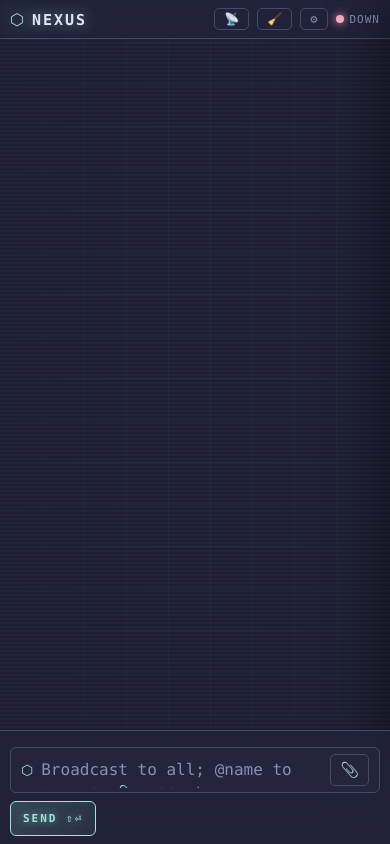
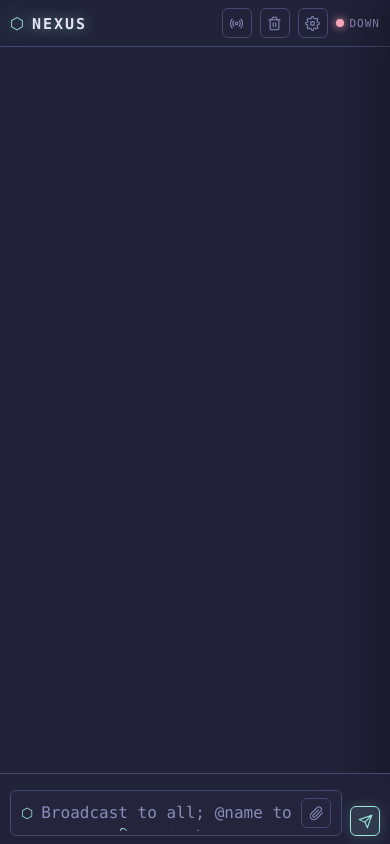
Before and after one commit to JMOKSZ/agent-nexus, a website: page web/index.html in a window 390 px wide. Drawn offline with Linux system fonts and the light colour scheme; no server answers.

Commit message:
fix: remove bg stripes, unify icon buttons, show real backend model
- drop #bg-grid/#bg-scan stripes from all three themes
- one .ibtn system: minimal stroke SVG icons (feed/clear/settings/close/
  attach/send/manage/add), consistent 30px square, send = primary accent
- cmd-input font 13px → 12px (mobile keeps 16px for iOS zoom guard)
- terminal stop button uses SVG square instead of emoji
- terminal.mjs: inject current cc-switch provider's ANTHROPIC_*MODEL env
  into the claude PTY so the TUI shows the real backend model (k3)
  instead of the proxy-mode default label

```diff
--- a/web/app.js
+++ b/web/app.js
@@ -35,7 +35,7 @@ function buildDeck(agents) {
         <span class="a-desc">${a.desc}</span>
         <span class="a-meta">
           <span class="a-latency" id="lat-${id}"></span>
-          <button class="a-stop" id="stop-${id}" data-agent="${id}" title="Stop current task and clear the queue">⏹</button>
+          <button class="a-stop" id="stop-${id}" data-agent="${id}" title="Stop current task and clear the queue"><svg viewBox="0 0 24 24"><rect x="6" y="6" width="12" height="12" rx="2"/></svg></button>
           ${a.stateless ? '' : `<button class="a-reset" data-agent="${id}" title="Reset this agent's session context and clear the window">RESET</button>`}
         </span>
       </div>
--- a/web/index.html
+++ b/web/index.html
@@ -14,8 +14,6 @@
 <meta name="apple-mobile-web-app-title" content="NEXUS">
 </head>
 <body>
-<div id="bg-grid"></div>
-<div id="bg-scan"></div>
 
 <header id="topbar">
   <div class="brand">
@@ -25,9 +23,9 @@
   </div>
   <div class="top-status">
     <div class="led-group" id="top-leds"></div>
-    <button id="feed-btn" title="Toggle UPLINK / MEMORY sidebar">📡</button>
-    <button id="clear-btn" title="Clear all window displays (shared memory & event log are kept)">🧹</button>
-    <button id="settings-btn" title="Settings">⚙</button>
+    <button class="ibtn" id="feed-btn" title="Toggle UPLINK / MEMORY sidebar"><svg viewBox="0 0 24 24"><circle cx="12" cy="12" r="2"/><path d="M7.8 7.8a5.9 5.9 0 0 0 0 8.4"/><path d="M16.2 7.8a5.9 5.9 0 0 1 0 8.4"/><path d="M5 5a10.6 10.6 0 0 0 0 14"/><path d="M19 5a10.6 10.6 0 0 1 0 14"/></svg></button>
+    <button class="ibtn" id="clear-btn" title="Clear all window displays (shared memory & event log are kept)"><svg viewBox="0 0 24 24"><polyline points="3 6 5 6 21 6"/><path d="M19 6v14a2 2 0 0 1-2 2H7a2 2 0 0 1-2-2V6m3 0V4a2 2 0 0 1 2-2h4a2 2 0 0 1 2 2v2"/><line x1="10" y1="11" x2="10" y2="17"/><line x1="14" y1="11" x2="14" y2="17"/></svg></button>
+    <button class="ibtn" id="settings-btn" title="Settings"><svg viewBox="0 0 24 24"><circle cx="12" cy="12" r="3"/><path d="M19.4 15a1.65 1.65 0 0 0 .33 1.82l.06.06a2 2 0 1 1-2.83 2.83l-.06-.06a1.65 1.65 0 0 0-1.82-.33 1.65 1.65 0 0 0-1 1.51V21a2 2 0 1 1-4 0v-.09A1.65 1.65 0 0 0 9 19.4a1.65 1.65 0 0 0-1.82.33l-.06.06a2 2 0 1 1-2.83-2.83l.06-.06a1.65 1.65 0 0 0 .33-1.82 1.65 1.65 0 0 0-1.51-1H3a2 2 0 1 1 0-4h.09A1.65 1.65 0 0 0 4.6 9a1.65 1.65 0 0 0-.33-1.82l-.06-.06a2 2 0 1 1 2.83-2.83l.06.06a1.65 1.65 0 0 0 1.82.33H9a1.65 1.65 0 0 0 1-1.51V3a2 2 0 1 1 4 0v.09a1.65 1.65 0 0 0 1 1.51 1.65 1.65 0 0 0 1.82-.33l.06-.06a2 2 0 1 1 2.83 2.83l-.06.06a1.65 1.65 0 0 0-.33 1.82V9a1.65 1.65 0 0 0 1.51 1H21a2 2 0 1 1 0 4h-.09a1.65 1.65 0 0 0-1.51 1z"/></svg></button>
     <div class="conn" id="conn"><span class="conn-dot"></span><span id="conn-text">LINK</span></div>
     <div class="clock" id="clock">--:--:--</div>
   </div>
@@ -35,7 +33,7 @@
 
 <div id="settings-overlay" hidden>
   <div id="settings-panel">
-    <div class="set-head"><span>⚙ SETTINGS</span><button id="set-close">✕</button></div>
+    <div class="set-head"><span>⚙ SETTINGS</span><button class="ibtn" id="set-close"><svg viewBox="0 0 24 24"><line x1="18" y1="6" x2="6" y2="18"/><line x1="6" y1="6" x2="18" y2="18"/></svg></button></div>
     <div class="set-body">
       <div class="set-section">
         <div class="set-title">AGENT MODELS & ARGS</div>
@@ -75,7 +73,7 @@
     <div id="mem-panel" hidden>
       <div class="mem-toolbar">
         <input id="mem-q" placeholder="Search memories (ranked by relevance)…" spellcheck="false">
-        <button id="mem-mgr-btn" title="Open memory manager (view/edit all memories)">MANAGE</button>
+        <button class="ibtn" id="mem-mgr-btn" title="Open memory manager (view/edit all memories)"><svg viewBox="0 0 24 24"><line x1="4" y1="21" x2="4" y2="14"/><line x1="4" y1="10" x2="4" y2="3"/><line x1="12" y1="21" x2="12" y2="12"/><line x1="12" y1="8" x2="12" y2="3"/><line x1="20" y1="21" x2="20" y2="16"/><line x1="20" y1="12" x2="20" y2="3"/><line x1="2" y1="14" x2="7" y2="14"/><line x1="10" y1="8" x2="14" y2="8"/><line x1="17" y1="16" x2="22" y2="16"/></svg></button>
       </div>
       <div id="mem-list"></div>
       <div class="mem-add">
@@ -86,7 +84,7 @@
           <option value="task">task</option>
         </select>
         <input id="mem-text" placeholder="Write a new memory…" spellcheck="false">
-        <button id="mem-add-btn" title="Add to shared memory">＋</button>
+        <button class="ibtn ok" id="mem-add-btn" title="Add to shared memory"><svg viewBox="0 0 24 24"><line x1="12" y1="5" x2="12" y2="19"/><line x1="5" y1="12" x2="19" y2="12"/></svg></button>
       </div>
     </div>
   </aside>
@@ -94,7 +92,7 @@
 
 <div id="memmgr-overlay" hidden>
   <div id="memmgr-panel">
-    <div class="set-head"><span>🧠 MEMORY MANAGER · All Shared Memories</span><button id="mm-close">✕</button></div>
+    <div class="set-head"><span>🧠 MEMORY MANAGER · All Shared Memories</span><button class="ibtn" id="mm-close"><svg viewBox="0 0 24 24"><line x1="18" y1="6" x2="6" y2="18"/><line x1="6" y1="6" x2="18" y2="18"/></svg></button></div>
     <div class="mm-filter">
       <button class="mm-chip active" data-f="all">All</button>
       <button class="mm-chip" data-f="active">Active</button>
@@ -114,10 +112,10 @@
       <div id="pending-atts"></div>
       <textarea id="cmd-input" rows="1" placeholder="Broadcast to all agents; @name to target one; 📎 or drop attachments; Shift+Enter to send…"></textarea>
     </div>
-    <button id="attach-btn" title="Upload attachment (file/image/audio/video)">📎</button>
+    <button class="ibtn" id="attach-btn" title="Upload attachment (file/image/audio/video)"><svg viewBox="0 0 24 24"><path d="M21.44 11.05l-9.19 9.19a6 6 0 0 1-8.49-8.49l9.19-9.19a4 4 0 0 1 5.66 5.66l-9.2 9.19a2 2 0 0 1-2.83-2.83l8.49-8.48"/></svg></button>
     <input type="file" id="file-input" multiple hidden>
   </div>
-  <button id="send-btn">SEND ⇧⏎</button>
+  <button class="ibtn primary" id="send-btn" title="Send (Shift+Enter)"><svg viewBox="0 0 24 24"><line x1="22" y1="2" x2="11" y2="13"/><polygon points="22 2 15 22 11 13 2 9 22 2"/></svg></button>
 </footer>
 
 <script src="vendor/xterm.js"></script>
--- a/web/styles.css
+++ b/web/styles.css
@@ -41,20 +41,24 @@ body {
   overflow: hidden;
 }
 
-/* ── background fx ── */
-#bg-grid {
-  position: fixed; inset: 0; pointer-events: none; z-index: 0;
-  background-image:
-    linear-gradient(color-mix(in srgb, var(--brand) 4%, transparent) 1px, transparent 1px),
-    linear-gradient(90deg, color-mix(in srgb, var(--brand) 4%, transparent) 1px, transparent 1px);
-  background-size: 42px 42px;
-  mask-image: radial-gradient(ellipse at 50% 40%, black 30%, transparent 90%);
+/* ── unified icon buttons ── */
+.ibtn {
+  display: inline-flex; align-items: center; justify-content: center;
+  width: 30px; height: 30px; padding: 0; flex: none;
+  background: none; border: 1px solid var(--line); border-radius: 6px;
+  color: var(--dim); cursor: pointer; transition: all .2s;
 }
-#bg-scan {
-  position: fixed; inset: 0; pointer-events: none; z-index: 1;
-  background: repeating-linear-gradient(0deg, transparent 0 2px, rgba(0,0,0,.14) 2px 4px);
-  mix-blend-mode: multiply;
+.ibtn svg { width: 15px; height: 15px; fill: none; stroke: currentColor; stroke-width: 1.7; stroke-linecap: round; stroke-linejoin: round; }
+.ibtn:hover { border-color: var(--brand); color: var(--brand); box-shadow: 0 0 10px color-mix(in srgb, var(--brand) 30%, transparent); }
+.ibtn:active { transform: scale(.92); }
+.ibtn.primary {
+  border-color: var(--brand); color: var(--brand);
+  background: color-mix(in srgb, var(--brand) 12%, transparent);
+  box-shadow: 0 0 12px color-mix(in srgb, var(--brand) 20%, transparent);
 }
+.ibtn.primary:hover { background: color-mix(in srgb, var(--brand) 24%, transparent); box-shadow: 0 0 18px color-mix(in srgb, var(--brand) 40%, transparent); }
+.ibtn.ok { border-color: var(--ok); color: var(--ok); background: color-mix(in srgb, var(--ok) 10%, transparent); }
+.ibtn.ok:hover { border-color: var(--ok); color: var(--ok); box-shadow: 0 0 10px color-mix(in srgb, var(--ok) 40%, transparent); }
 
 /* ── topbar ── */
 #topbar {
@@ -130,11 +134,14 @@ body[data-theme="light"] .chip { --cc-ink: color-mix(in srgb, var(--cc, var(--br
 .a-reset:hover { border-color: var(--danger); color: var(--danger); }
 .a-stop {
   display: none;
+  align-items: center; justify-content: center;
+  width: 24px; height: 22px; padding: 0;
   background: none; border: 1px solid var(--danger); color: var(--danger);
-  font-family: var(--mono); font-size: 10px; padding: 2px 7px; border-radius: 4px; cursor: pointer;
+  border-radius: 4px; cursor: pointer;
   animation: ledblink 1.2s ease-in-out infinite;
 }
-.a-stop.show { display: inline-block; }
+.a-stop svg { width: 10px; height: 10px; fill: currentColor; stroke: none; }
+.a-stop.show { display: inline-flex; }
 .a-stop:hover { background: color-mix(in srgb, var(--danger) 15%, transparent); box-shadow: 0 0 10px color-mix(in srgb, var(--danger) 40%, transparent); }
 .a-task {
   padding: 4px 12px; font-size: 10px; color: var(--user);
@@ -219,12 +226,6 @@ body[data-theme="light"] .chip { --cc-ink: color-mix(in srgb, var(--cc, var(--br
   color: var(--text); font-family: var(--mono); font-size: 11px; padding: 5px 8px; outline: none;
 }
 #mem-text:focus { border-color: var(--ok); }
-#mem-add-btn {
-  background: color-mix(in srgb, var(--ok) 12%, transparent); border: 1px solid var(--ok);
-  color: var(--ok); border-radius: 4px; padding: 4px 10px; cursor: pointer; font-family: var(--mono);
-  transition: all .2s;
-}
-#mem-add-btn:hover { box-shadow: 0 0 10px color-mix(in srgb, var(--ok) 40%, transparent); }
 .feed-count { color: var(--brand); }
 #feed { flex: 1; overflow-y: auto; padding: 8px; display: flex; flex-direction: column; gap: 6px; scrollbar-width: thin; scrollbar-color: var(--line) transparent; }
 .f-item { padding: 6px 9px; border-left: 2px solid var(--line); font-size: 11px; line-height: 1.5; color: var(--dim); animation: slidein .25s ease; background: color-mix(in srgb, var(--text) 3%, transparent); border-radius: 0 4px 4px 0; }
@@ -273,12 +274,6 @@ body[data-theme="light"] .chip { --cc-ink: color-mix(in srgb, var(--cc, var(--br
 .pend .p-x { cursor: pointer; color: var(--dim); border: none; background: none; font-family: var(--mono); font-size: 11px; padding: 0 2px; }
 .pend .p-x:hover { color: var(--danger); }
 .pend.uploading { opacity: .5; }
-#attach-btn {
-  background: none; border: 1px solid var(--line); border-radius: 5px;
-  font-size: 15px; padding: 6px 9px; cursor: pointer; filter: grayscale(.4);
-  transition: all .2s;
-}
-#attach-btn:hover { border-color: var(--brand); filter: none; box-shadow: 0 0 10px color-mix(in srgb, var(--brand) 30%, transparent); }
 
 /* message attachments */
 .att-row { display: flex; flex-wrap: wrap; gap: 6px; margin-top: 6px; }
@@ -294,20 +289,10 @@ body[data-theme="light"] .chip { --cc-ink: color-mix(in srgb, var(--cc, var(--br
 .prompt-sig { color: var(--brand); font-size: 14px; }
 #cmd-input {
   flex: 1; background: none; border: none; outline: none; resize: none;
-  color: var(--text); font-family: var(--mono); font-size: 13px; line-height: 1.5;
+  color: var(--text); font-family: var(--mono); font-size: 12px; line-height: 1.5;
   max-height: 120px; padding: 6px 0;
 }
 #cmd-input::placeholder { color: var(--dim); }
-#send-btn {
-  font-family: var(--mono); font-size: 12px; letter-spacing: 2px; font-weight: 700;
-  padding: 10px 20px; border-radius: 6px; cursor: pointer;
-  background: linear-gradient(135deg, color-mix(in srgb, var(--brand) 18%, transparent), color-mix(in srgb, var(--brand) 6%, transparent));
-  border: 1px solid var(--brand); color: var(--brand);
-  text-shadow: 0 0 8px color-mix(in srgb, var(--brand) 60%, transparent);
-  transition: all .2s;
-}
-#send-btn:hover { background: linear-gradient(135deg, color-mix(in srgb, var(--brand) 30%, transparent), color-mix(in srgb, var(--brand) 12%, transparent)); box-shadow: 0 0 18px color-mix(in srgb, var(--brand) 35%, transparent); }
-#send-btn:active { transform: scale(.97); }
 
 /* ── embedded xterm ── */
 .term-body.xterm-host { padding: 2px 4px; overflow: hidden; }
@@ -331,13 +316,8 @@ body[data-theme="light"] .chip { --cc-ink: color-mix(in srgb, var(--cc, var(--br
     transform: translateX(102%); transition: transform .25s ease;
   }
   #feed-panel.open { transform: translateX(0); }
-  #feed-btn {
-    display: block;
-    background: none; border: 1px solid var(--line); color: var(--dim);
-    font-family: var(--mono); font-size: 12px; padding: 3px 9px; border-radius: 5px; cursor: pointer;
-    transition: all .2s;
-  }
-  #feed-btn:hover, #feed-btn.on { border-color: var(--brand); color: var(--brand); box-shadow: 0 0 10px color-mix(in srgb, var(--brand) 30%, transparent); }
+  #feed-btn { display: inline-flex; }
+  #feed-btn.on { border-color: var(--brand); color: var(--brand); box-shadow: 0 0 10px color-mix(in srgb, var(--brand) 30%, transparent); }
   .term.focused { top: 52px; left: 8px; right: 8px; bottom: 8px; }
   #settings-panel, #memmgr-panel { width: 94vw; max-height: 90vh; }
 }
@@ -367,7 +347,6 @@ body[data-theme="light"] .chip { --cc-ink: color-mix(in srgb, var(--cc, var(--br
   .chip { flex-shrink: 0; }
   .input-wrap { flex: 1 1 calc(100% - 84px); }
   #cmd-input { font-size: 16px; } /* ≥16px stops iOS focus zoom */
-  #send-btn { padding: 10px 12px; font-size: 11px; }
   #feed-panel { width: 100vw; border-left: none; }
   #settings-overlay, #memmgr-overlay { align-items: stretch; }
   #settings-panel, #memmgr-panel { width: 100vw; max-height: 100dvh; border-radius: 0; }
@@ -412,12 +391,6 @@ body[data-theme="light"] .chip { --cc-ink: color-mix(in srgb, var(--cc, var(--br
   letter-spacing: 2px; font-weight: 700; color: var(--brand);
   text-shadow: 0 0 10px color-mix(in srgb, var(--brand) 60%, transparent);
 }
-#set-close, #settings-btn, #clear-btn {
-  background: none; border: 1px solid var(--line); color: var(--dim);
-  font-family: var(--mono); font-size: 12px; padding: 3px 9px; border-radius: 5px; cursor: pointer;
-  transition: all .2s;
-}
-#set-close:hover, #settings-btn:hover, #clear-btn:hover { border-color: var(--brand); color: var(--brand); box-shadow: 0 0 10px color-mix(in srgb, var(--brand) 30%, transparent); }
 .set-body { flex: 1; overflow-y: auto; padding: 14px 16px; display: flex; flex-direction: column; gap: 18px; scrollbar-width: thin; scrollbar-color: var(--line) transparent; }
 
 /* memory manager overlay */
@@ -434,11 +407,6 @@ body[data-theme="light"] .chip { --cc-ink: color-mix(in srgb, var(--cc, var(--br
   border: 1px solid var(--ok); border-radius: 10px;
   box-shadow: 0 0 40px color-mix(in srgb, var(--ok) 25%, transparent), 0 24px 70px rgba(0,0,0,.6);
   animation: focuspop .2s ease;
-}
-#mm-close {
-  background: none; border: 1px solid var(--line); color: var(--dim);
-  font-family: var(--mono); font-size: 12px; padding: 3px 9px; border-radius: 5px; cursor: pointer;
-  transition: all .2s;
 }
 #mm-close:hover { border-color: var(--ok); color: var(--ok); }
 .mm-filter { display: flex; align-items: center; gap: 6px; padding: 10px 16px; border-bottom: 1px solid var(--line); }
@@ -468,10 +436,6 @@ body[data-theme="light"] .chip { --cc-ink: color-mix(in srgb, var(--cc, var(--br
 .mm-btn.save:hover { box-shadow: 0 0 8px color-mix(in srgb, var(--ok) 30%, transparent); }
 .mm-btn.danger:hover { border-color: var(--danger); color: var(--danger); }
 .mm-empty { color: var(--dim); font-size: 11px; text-align: center; padding: 30px; opacity: .6; }
-#mem-mgr-btn {
-  background: none; border: 1px solid var(--line); color: var(--dim);
-  font-family: var(--mono); font-size: 10px; letter-spacing: 1px; padding: 4px 10px; border-radius: 5px; cursor: pointer; transition: all .2s;
-}
 #mem-mgr-btn:hover { border-color: var(--ok); color: var(--ok); box-shadow: 0 0 8px color-mix(in srgb, var(--ok) 25%, transparent); }
 .set-section { display: flex; flex-direction: column; gap: 8px; }
 .set-title { letter-spacing: 2px; font-size: 11px; color: var(--text); font-weight: 700; }
```
Also changed, not shown: server/terminal.mjs (+27 -1 lines).
